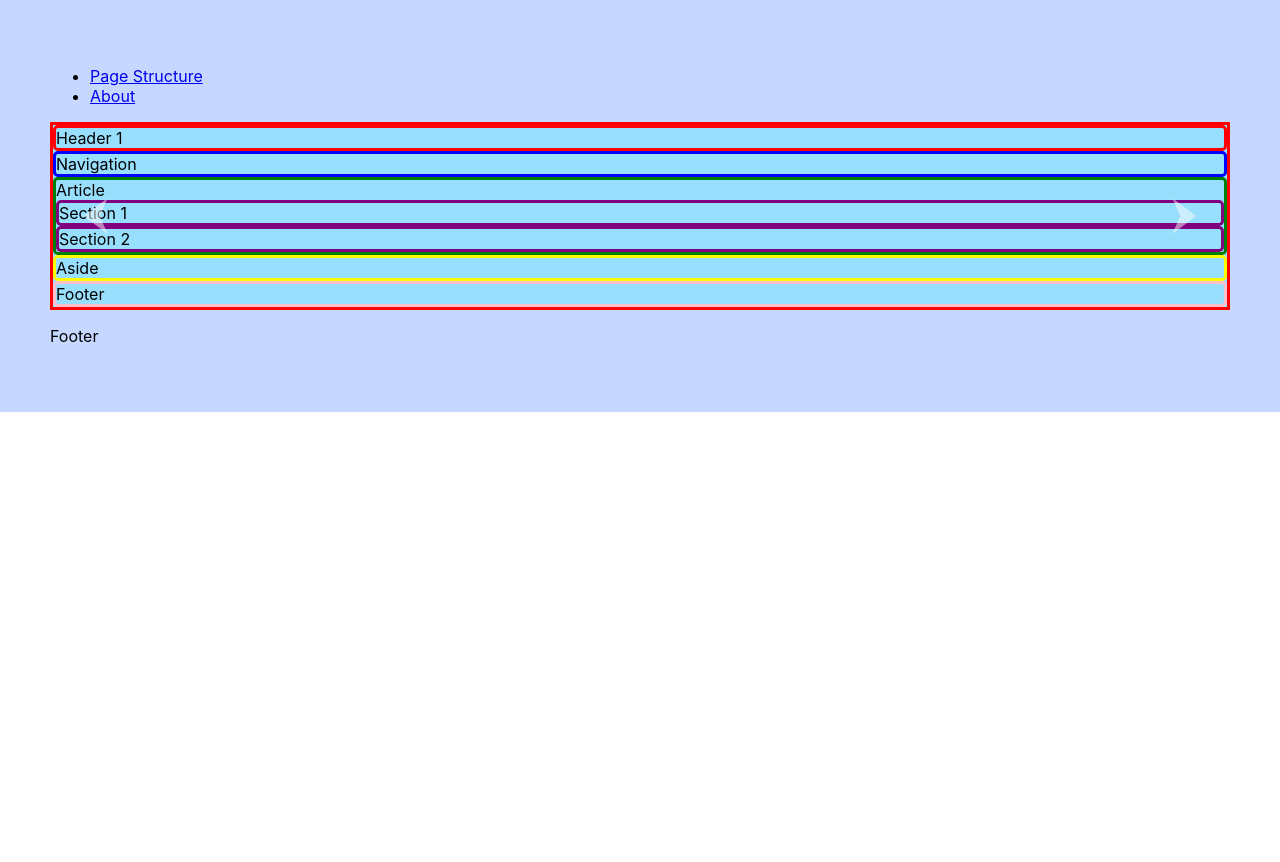
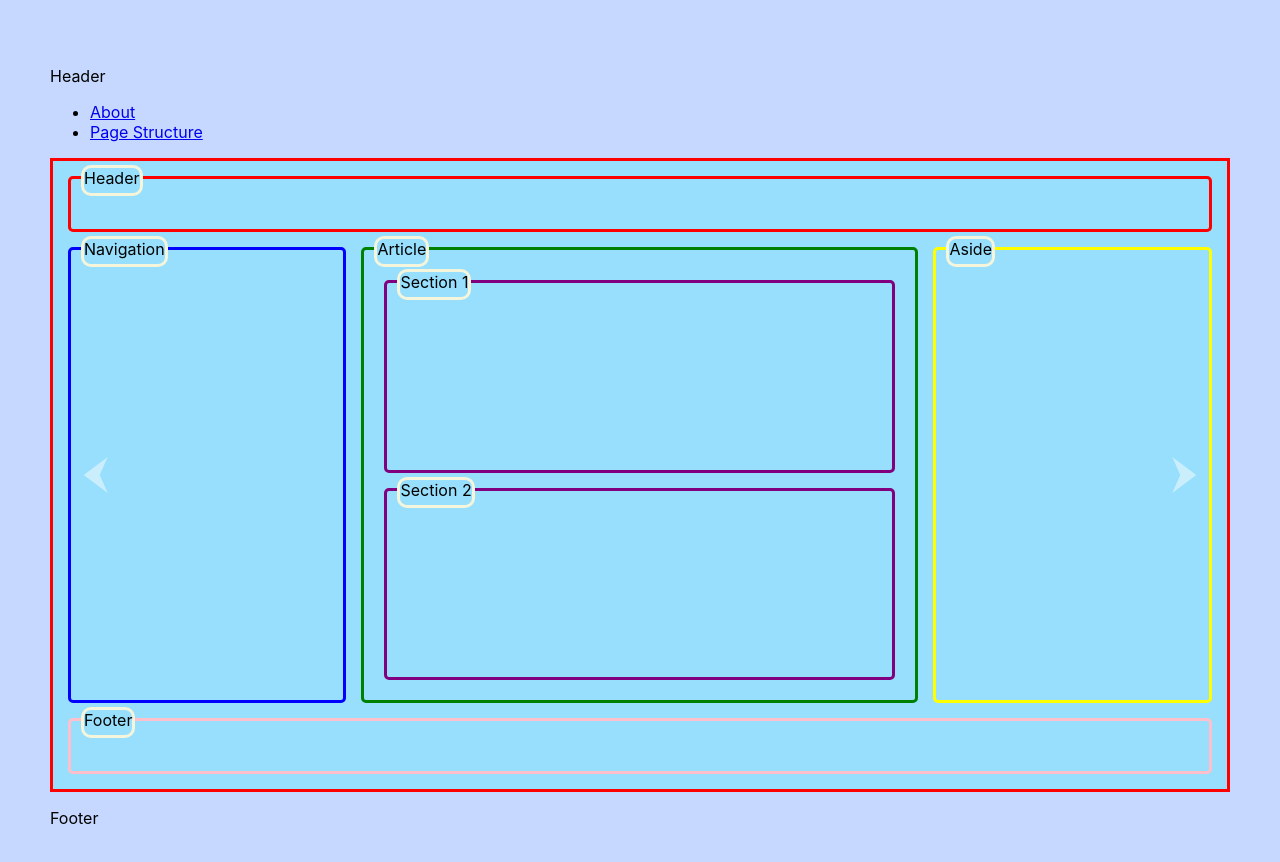
Before and after one commit to MuradAles/styles_tutorial, a React (Create React App) app in the folder styles_tutorial/: page /PageStructure in a window 1280 px wide. Shown: the top 862 px of the page. Before the commit the page ends 800 px from the top, so only its background shows below. Built offline with nearby package versions, Linux system fonts and the light colour scheme.

Commit message:
small changes in PageStructure

```diff
--- a/styles_tutorial/src/App.js
+++ b/styles_tutorial/src/App.js
@@ -1,6 +1,9 @@
 import { BrowserRouter, Routes, Route } from "react-router-dom";
+import PageStructure from "./components/Tutorial_Components/PageStructure/PageStructure"
+
+//Page Layout
+import Header from "./components/Layouts/Header/Header";
 import Navigation from "./components/Layouts/Navigation/Navigation";
-import PageStructure from "./components/Tutorial_Components/PageStructure/PageStructure"
 import Footer from "./components/Layouts/Footer/Footer";
 import About from "./components/About";
 import PageNotFound from "./components/Layouts/PageNotFound/PageNotFound";
@@ -8,6 +11,7 @@ import "./App.css"
 function App() {
   return (
     <div className="App">
+      <Header />
       <BrowserRouter>
         <Navigation />
         <Routes>
--- a/styles_tutorial/src/components/Layouts/Body/Body.js
+++ /dev/null
@@ -1,5 +0,0 @@
-function Body() {
-
-}
-
-export default Body
--- a/styles_tutorial/src/components/Layouts/Header/Header.js
+++ b/styles_tutorial/src/components/Layouts/Header/Header.js
@@ -0,0 +1,9 @@
+import "./Header.css"
+function Header() {
+    return (
+        <header>
+            <p>Header</p>
+        </header>
+    )
+}
+export default Header
--- a/styles_tutorial/src/components/Layouts/Navigation/Navigation.js
+++ b/styles_tutorial/src/components/Layouts/Navigation/Navigation.js
@@ -6,10 +6,10 @@ function Navigation() {
         <nav className="navbar">
             <ul className="nav-links">
                 <li>
-                    <NavLink to="/PageStructure" className="active">Page Structure</NavLink>
+                    <NavLink to="/About" className="active">About</NavLink>
                 </li>
                 <li>
-                    <NavLink to="/About" className="active">About</NavLink>
+                    <NavLink to="/PageStructure" className="active">Page Structure</NavLink>
                 </li>
             </ul>
         </nav>
--- a/styles_tutorial/src/components/Tutorial_Components/PageStructure/PageStructure.css
+++ b/styles_tutorial/src/components/Tutorial_Components/PageStructure/PageStructure.css
@@ -19,6 +19,51 @@ li::before {
     background-color: #97DFFC;
     border-style: solid;
     border-color: red;
+    display: grid;
+    grid-template-columns: 1fr 2fr 1fr;
+    gap: 15px;
+    padding: 15px;
+
+    .S_p {
+        height: 25px;
+        background-color: #97DFFC;
+        border: solid beige;
+        border-radius: 10px;
+        position: absolute;
+        transform: translate(10px, -30px);
+    }
+
+    .S_p.article {
+        transform: translate(-10px, -60px);
+    }
+
+    .S_header {
+        height: 50px;
+        grid-area: 1 / 1 / 1 / 4;
+    }
+
+    .S_nav {
+        grid-area: 2 / 1 / 2 / 1;
+    }
+
+    .S_aside {
+        grid-area: 2 / 3 / 2 / 4;
+    }
+
+    .S_footer {
+        height: 50px;
+        grid-area: 3 / 1 / 3/ 4;
+    }
+
+    .S_article {
+        height: 400px;
+        grid-area: 2 / 2 / 2 / 3;
+        display: grid;
+        grid-template-rows: 1fr 1fr;
+        gap: 15px;
+        padding: 20px;
+        padding-top: 30px;
+    }
 }
 
 .html_structure_2 {
--- a/styles_tutorial/src/components/Tutorial_Components/PageStructure/PageStructure.js
+++ b/styles_tutorial/src/components/Tutorial_Components/PageStructure/PageStructure.js
@@ -5,71 +5,71 @@ function PageStructure() {
     const dataContainer = [
         <div className="html_structure_1">
             <header className="S_header">
-                Header 1
+                <p className="S_p">Header</p>
             </header>
             <nav className="S_nav">
-                Navigation
+                <p className="S_p">Navigation</p>
             </nav>
             <article className="S_article">
-                Article
+                <p className="S_p article">Article</p>
                 <section className="S_section">
-                    Section 1
+                    <p className="S_p">Section 1</p>
                 </section>
                 <section className="S_section">
-                    Section 2
+                    <p className="S_p">Section 2</p>
                 </section>
             </article>
             <aside className="S_aside">
-                Aside
+                <p className="S_p">Aside</p>
             </aside>
             <footer className="S_footer">
-                Footer
+                <p className="S_p">Footer</p>
             </footer>
         </div>,
         <div className="html_structure_2">
             <header className="S_header">
-                Header 2
+                <p className="S_p">Header</p>
             </header>
             <nav className="S_nav">
-                Navigation
+                <p className="S_p">Navigation</p>
             </nav>
             <article className="S_article">
-                Article
+                <p className="S_p article">Article</p>
                 <section className="S_section">
-                    Section 1
+                    <p className="S_p">Section 1</p>
                 </section>
                 <section className="S_section">
-                    Section 2
+                    <p className="S_p">Section 2</p>
                 </section>
             </article>
             <aside className="S_aside">
-                Aside
+                <p className="S_p">Aside</p>
             </aside>
             <footer className="S_footer">
-                Footer
+                <p className="S_p">Footer</p>
             </footer>
         </div>,
         <div className="html_structure_3">
             <header className="S_header">
-                Header 3
+                <p className="S_p">Header</p>
             </header>
             <nav className="S_nav">
-                Navigation
+                <p className="S_p">Navigation</p>
             </nav>
             <article className="S_article">
-                Article
+                <p className="S_p article">Article</p>
                 <section className="S_section">
-                    Section 1
+                    <p className="S_p">Section 1</p>
                 </section>
                 <section className="S_section">
-                    Section 2
+                    <p className="S_p">Section 2</p>
                 </section>
             </article>
             <aside className="S_aside">
-                Aside
+                <p className="S_p">Aside</p>
             </aside>
             <footer className="S_footer">
-                Footer
+                <p className="S_p">Footer</p>
             </footer>
         </div>
     ];
```
Also changed, not shown: styles_tutorial/src/components/Layouts/Body/Body.css (deleted).
